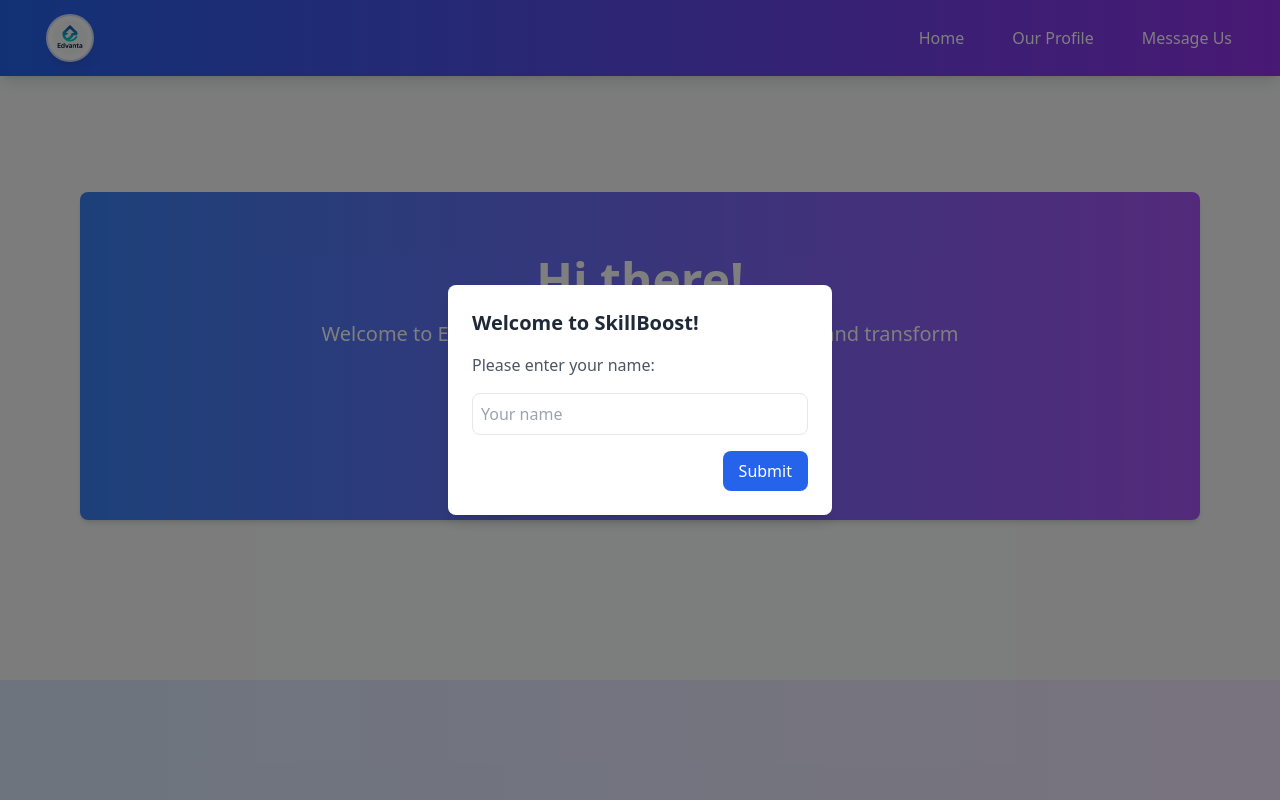
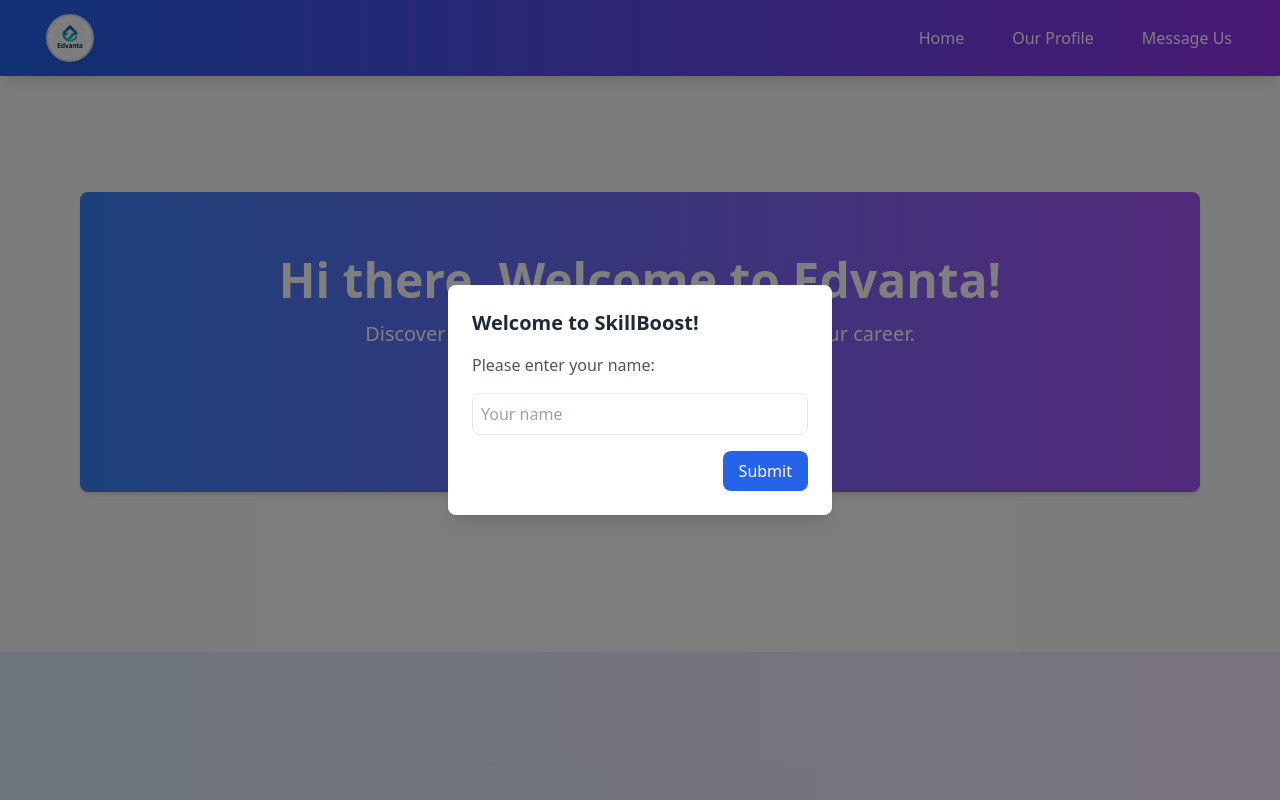
Before and after one commit to Revou-Coding-Camp/codingcamp-11-aug-25-elsasalsa, a Vue app: page / in a window 1280 px wide. Shown: the top 800 px of the page. Built offline with nearby package versions, Linux system fonts and the light colour scheme.

Commit message:
update home section

```diff
--- a/src/pages/HomeSection.vue
+++ b/src/pages/HomeSection.vue
@@ -2,12 +2,10 @@
   <section>
     <div class="text-center mt-20 mb-40 py-16 bg-gradient-to-r from-blue-500 to-purple-500 text-white rounded-lg shadow-md mx-6 md:mx-20">
       <h1 class="text-3xl md:text-5xl font-bold mb-4">
-        {{ displayName && displayName !== 'Name' ? `Hi ${displayName}!` : "Hi there!" }}
+        Hi {{ displayName && displayName !== 'Name' ? displayName : 'there' }}, Welcome to Edvanta!
       </h1>
       <p class="text-lg md:text-xl max-w-2xl mx-auto">
-        {{ displayName && displayName !== 'Name'
-          ? "Welcome to Edvanta! We're excited to help you level up your skills."
-          : "Welcome to Edvanta! Discover our training programs and transform your career." }}
+        Discover our training programs and transform your career.
       </p>
       <div class="mt-10 flex justify-center">
         <a href="#profile" class="bg-white text-blue-600 font-semibold px-4 md:px-6 py-2 rounded-full shadow hover:bg-gray-100 transition">
```
